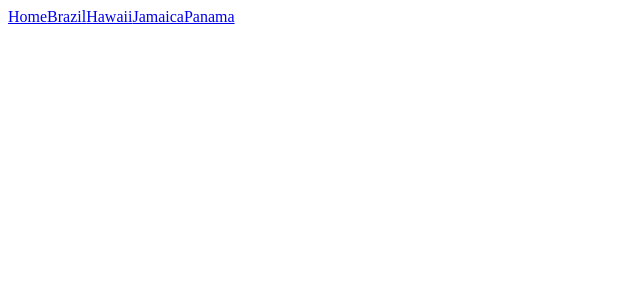
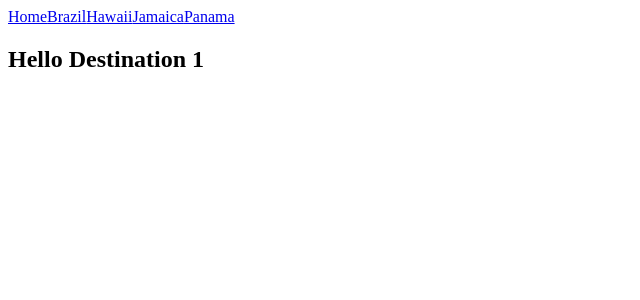
Before and after one commit to quackness/vue-router, a Vue app: page /destination/1 in a window 1280 px wide. Shown: the top 300 px of the page, without its empty margins (0-640 px from the left). Built offline with nearby package versions, Linux system fonts and the light colour scheme; the HTML template or start-up script is replaced by a standard one.

Commit message:
add a route param

```diff
--- a/src/router/index.js
+++ b/src/router/index.js
@@ -38,6 +38,11 @@ const routes = [
     name: "hawaii",
     component: () => import(/* webpackChunkName:"hawaii"*/ "@/views/HawaiiView.vue"),
   },
+  {
+    path: "/destination/:id",
+    name: "hawaii",
+    component: () => import("@/views/DestinationShow.vue"),
+  },
 ];
 
 const router = createRouter({
--- /dev/null
+++ b/src/views/DestinationShow.vue
@@ -0,0 +1,5 @@
+<template>
+  <div>
+    <h2>Hello Destination {{ $route.params.id }}</h2>
+  </div>
+</template>
```
